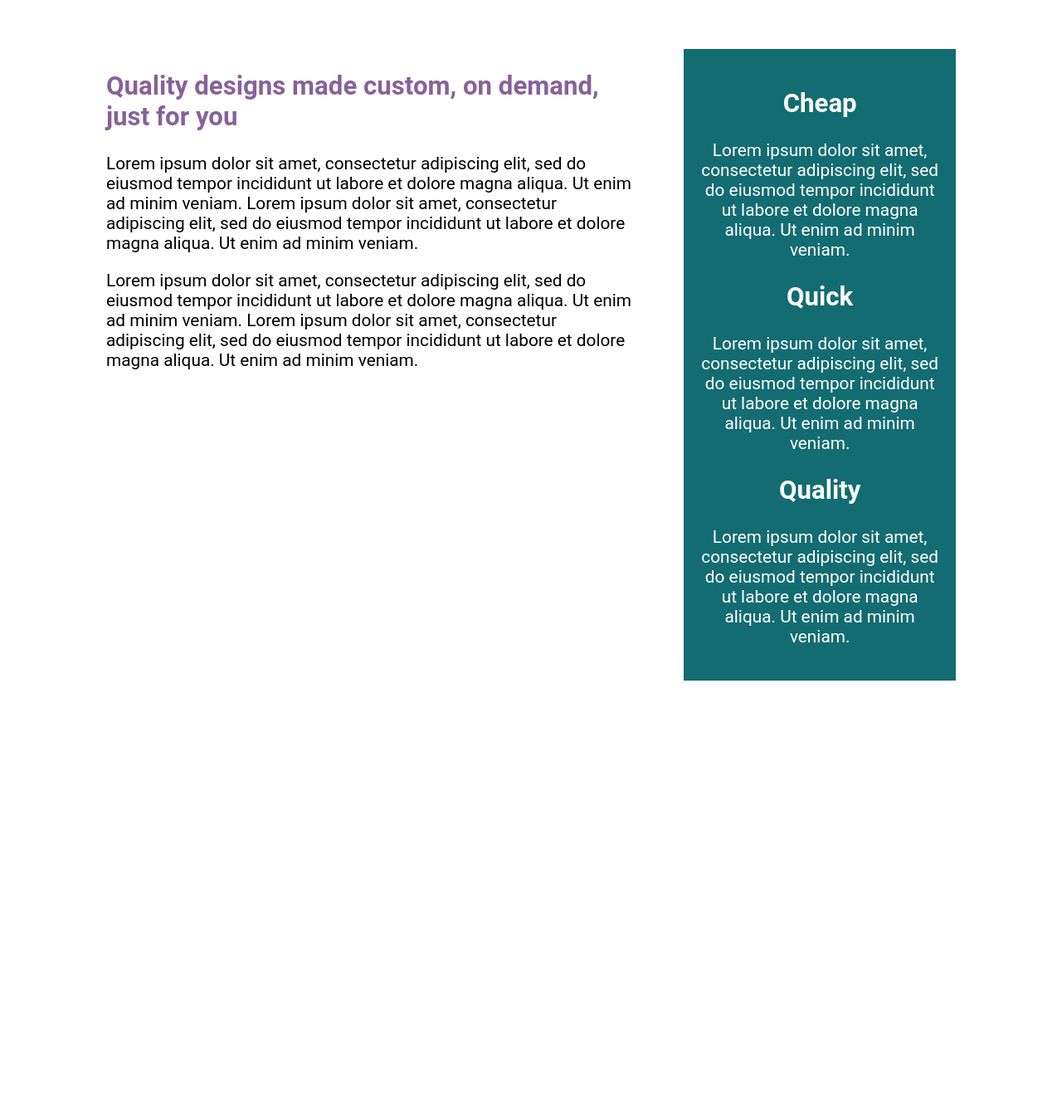
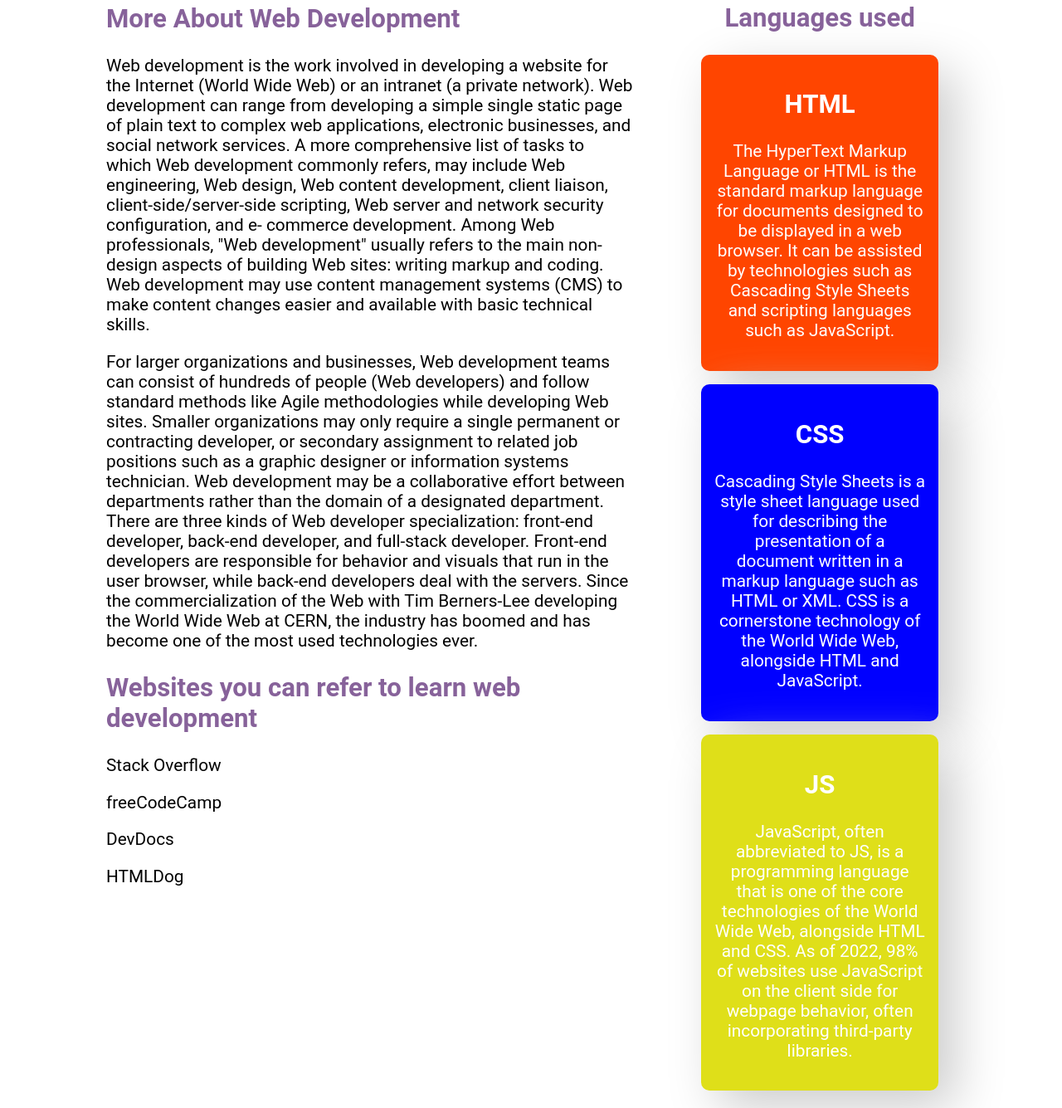
Before and after one commit to Deeraj212/Web-Development, a plain HTML site: page responsive/index.html in a window 1280 px wide. Shown: the part 618-1953 px from the top of the page at 83% size. Before the commit the page ends 1438 px from the top, so only its background shows below. Drawn offline with Linux system fonts and the light colour scheme.

Commit message:
done with the website changes

```diff
--- a/responsive/index.html
+++ b/responsive/index.html
@@ -4,6 +4,7 @@
         <meta name="viewport" content="width=device-width, initial-scale=1.0">
     </head>
 <body>
+
 <header>
   <div class="container row">
     <button class="nav-toggle" aria-label="open navigation">
@@ -29,9 +30,9 @@
 <section class="hero">
   <div class="container row">
     <div class="hero__text">
-      <h1>Responsive layouts don’t have to be a struggle</h1>
-      <p>Lorem ipsum dolor sit amet, consectetur adipiscing elit, sed do eiusmod tempor incididunt ut labore et dolore magna aliqua. Ut enim ad minim veniam.</p>
-      <a href="#" class="btn">I want to learn</a>
+      <h1>Web Development</h1>
+      <p>Web development is the work involved in developing a website for the Internet or an intranet.</p>
+      <a href="https://www.w3schools.com/whatis/" target="_blank" class="btn">I want to learn</a>
     </div>
     <img src="https://unsplash.it/400/300" alt="UX design sketches" class="hero__img">
   </div>
@@ -39,20 +40,39 @@
 
 <main class="main container row">
   <section class="primary-content">
-    <h2 class="section-title">Quality designs made custom, on demand, just for you</h2>
-    <p>Lorem ipsum dolor sit amet, consectetur adipiscing elit, sed do eiusmod tempor incididunt ut labore et dolore magna aliqua. Ut enim ad minim veniam. Lorem ipsum dolor sit amet, consectetur adipiscing elit, sed do eiusmod tempor incididunt ut labore et dolore magna aliqua. Ut enim ad minim veniam.</p>
-    <p>Lorem ipsum dolor sit amet, consectetur adipiscing elit, sed do eiusmod tempor incididunt ut labore et dolore magna aliqua. Ut enim ad minim veniam. Lorem ipsum dolor sit amet, consectetur adipiscing elit, sed do eiusmod tempor incididunt ut labore et dolore magna aliqua. Ut enim ad minim veniam.</p>
+    <h2 class="section-title">More About Web Development</h2>
+    <p>Web development is the work involved in developing a website for the Internet (World Wide Web) or an intranet (a private network). Web        development can range from developing a simple single static page of plain text to complex web applications, electronic businesses, and        social network services. A more comprehensive list of tasks to which Web development commonly refers, may include Web engineering, Web        design, Web content development, client liaison, client-side/server-side scripting, Web server and network security configuration, and e-      commerce development.
+       Among Web professionals, "Web development" usually refers to the main non-design aspects of building Web sites: writing markup and coding. Web development may use content management systems (CMS) to make content changes easier and available with basic technical skills.</p>
+    <p>For larger organizations and businesses, Web development teams can consist of hundreds of people (Web developers) and follow standard          methods like Agile methodologies while developing Web sites. Smaller organizations may only require a single permanent or contracting          developer, or secondary assignment to related job positions such as a graphic designer or information systems technician. Web development      may be a collaborative effort between departments rather than the domain of a designated department. There are three kinds of Web developer    specialization: front-end developer, back-end developer, and full-stack developer. Front-end developers are responsible for behavior and      visuals that run in the user browser, while back-end developers deal with the servers. Since the commercialization of the Web with Tim        Berners-Lee developing the World Wide Web at CERN, the industry has boomed and has become one of the most used technologies ever.</p>
+      <h2 class="section-title">Websites you can refer to learn web development</h2>
+
+      <p>Stack Overflow</p>
+      <p>freeCodeCamp</p>
+      <p>DevDocs</p>
+      <p>HTMLDog</p>
+
   </section>
   <aside class="sidebar">
-    <h2 class="sidebar-title">Cheap</h2>
-    <p>Lorem ipsum dolor sit amet, consectetur adipiscing elit, sed do eiusmod tempor incididunt ut labore et dolore magna aliqua. Ut enim ad minim veniam.</p>
+      <h2 class="section-title">Languages used</h2>
+    <div class="hero-html">
+    <h2 class="sidebar-title">HTML</h2>
+    <p>The HyperText Markup Language or HTML is the standard markup language for documents designed to be displayed in a web browser. It can be assisted by technologies such as Cascading Style Sheets and scripting languages such as JavaScript.</p>
+    </div>
+    <div class="hero-css">
+    <h2 class="sidebar-title">CSS</h2>
+    <p>Cascading Style Sheets is a style sheet language used for describing the presentation of a document written in a markup language such as HTML or XML. CSS is a cornerstone technology of the World Wide Web, alongside HTML and JavaScript.</p>
+    </div>
+    <div class="hero-js">
+    <h2 class="sidebar-title">JS</h2>
+    <p>JavaScript, often abbreviated to JS, is a programming language that is one of the core technologies of the World Wide Web, alongside HTML and CSS. As of 2022, 98% of websites use JavaScript on the client side for webpage behavior, often incorporating third-party libraries.</p>
+    </div>
 
-    <h2 class="sidebar-title">Quick</h2>
-    <p>Lorem ipsum dolor sit amet, consectetur adipiscing elit, sed do eiusmod tempor incididunt ut labore et dolore magna aliqua. Ut enim ad minim veniam.</p>
+  </aside>
 
-    <h2 class="sidebar-title">Quality</h2>
-    <p>Lorem ipsum dolor sit amet, consectetur adipiscing elit, sed do eiusmod tempor incididunt ut labore et dolore magna aliqua. Ut enim ad minim veniam.</p>
-  </aside>
+
+
+
+
 </main>
 
     <script>
--- a/responsive/style.css
+++ b/responsive/style.css
@@ -1,13 +1,3 @@
-/* Challenge
-
-   Make the navigation layout work
-   on both mobile and large screens.
-
-   Mobile-first, so mobile styles first,
-   then add the large screen styles
-   inside the existing media query
-
-*/
 
 *,
 *::before,
@@ -116,10 +106,7 @@ header {
   transform: translateY(3px);
 }
 
-/* made changes here from video
-   to make it more accessible.
 
-   Works the same :) */
 .nav {
   visibility: hidden;
   height: 0;
@@ -169,10 +156,36 @@ a{
 
 .sidebar {
   padding: 1em;
+  margin-top: -1.4rem;
   text-align: center;
   color: #fff;
-  background-color: #136c72;
+
 }
+
+
+.hero-html{
+    background-color: orangered;
+    padding: 1rem;
+    margin-bottom: 1rem;
+    border-radius: 10px;
+    box-shadow: 20px 20px 60px #cccccc,-20px -20px 60px #ffffff;
+}
+
+.hero-css{
+    background-color: blue;
+    padding: 1rem;
+    margin-bottom: 1rem;
+    border-radius: 10px;
+    box-shadow: 20px 20px 60px #cccccc;
+}
+
+.hero-js{
+    background-color: #dfdf19;
+    padding: 1rem;
+    border-radius: 10px;
+    box-shadow: 20px 20px 60px #cccccc;
+}
+
 
 @media (min-width: 800px) {
   .nav-toggle {
```
